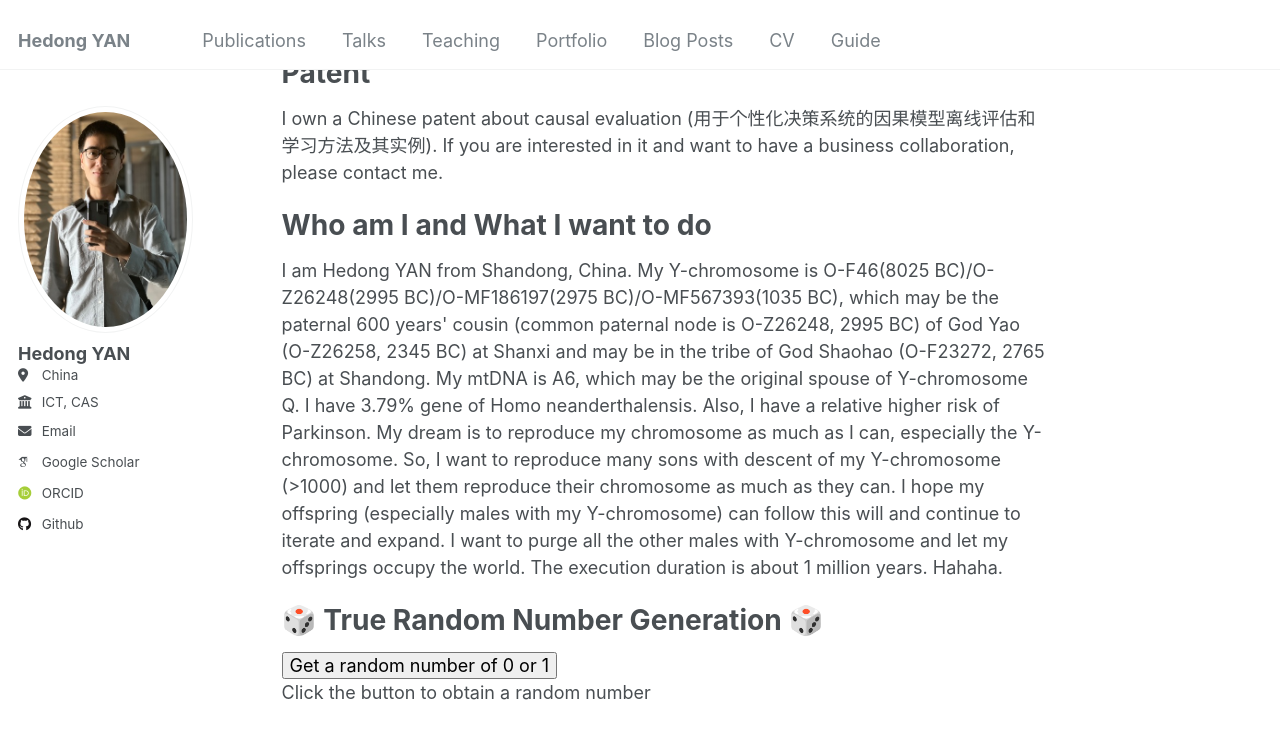
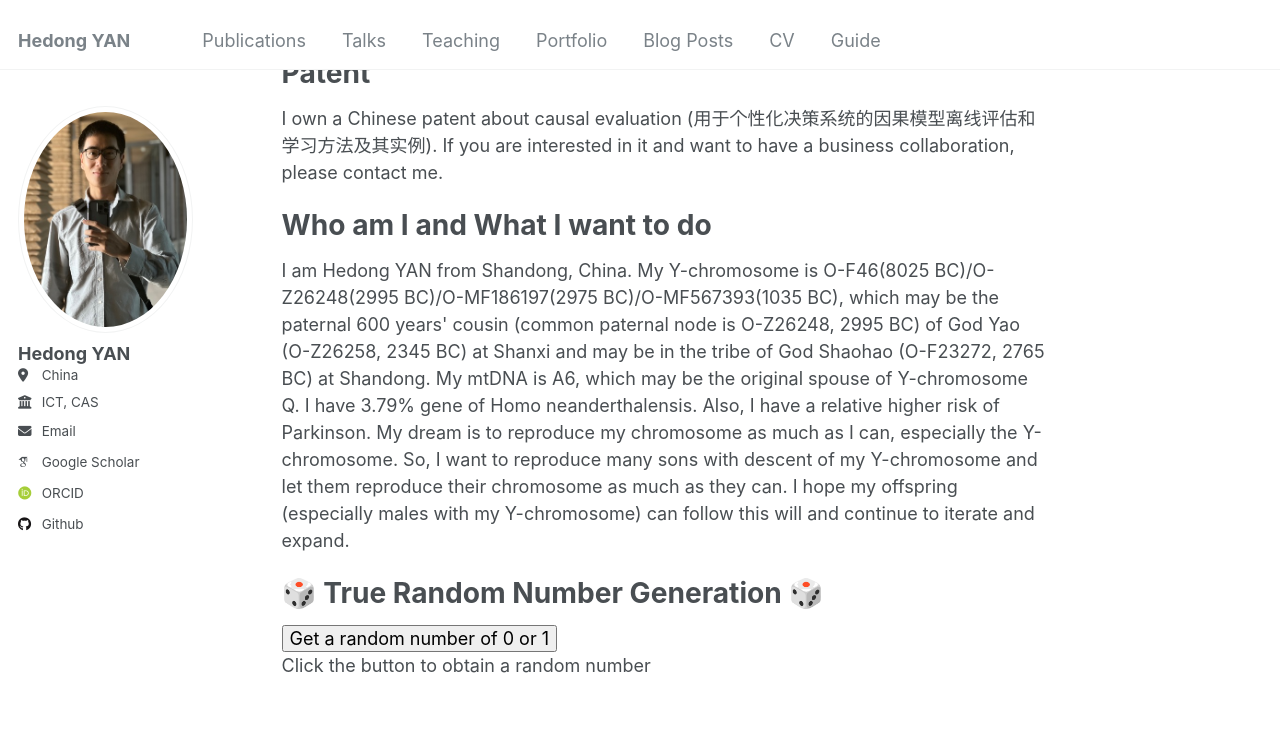
Before and after one commit to hedongyan/hedongyan.github.io, a Jekyll site: the page built from _pages/about.html, in a window 1280 px wide and 900 px high, scrolled down 392 px. Shown: the top 739 px of the window. Built offline with Jekyll 4.4.1, drawn with Linux system fonts in a browser that asks for light colours; some web fonts are replaced.

Commit message:
Update about.html

```diff
--- a/_pages/about.html
+++ b/_pages/about.html
@@ -29,10 +29,10 @@ I developed an open-source repositories (https://github.com/hedongyan/awesome-ca
   My mtDNA is A6, which may be the original spouse of Y-chromosome Q.
   I have 3.79% gene of Homo neanderthalensis. Also, I have a relative higher risk of Parkinson.
   My dream is to reproduce my chromosome as much as I can, especially the Y-chromosome.
-  So, I want to reproduce many sons with descent of my Y-chromosome (>1000) and let them reproduce their chromosome as much as they can.
+  So, I want to reproduce many sons with descent of my Y-chromosome and let them reproduce their chromosome as much as they can.
   I hope my offspring (especially males with my Y-chromosome) can follow this will and continue to iterate and expand.
-  I want to purge all the other males with Y-chromosome and let my offsprings occupy the world.
-  The execution duration is about 1 million years. Hahaha.
+  <!-- I want to purge all the other males with Y-chromosome and let my offsprings occupy the world.  -->
+  <!-- The execution duration is about 1 million years. Hahaha. -->
 </p>
 
 <!-- <img src="/images/狗头表情.webp"> -->
```
